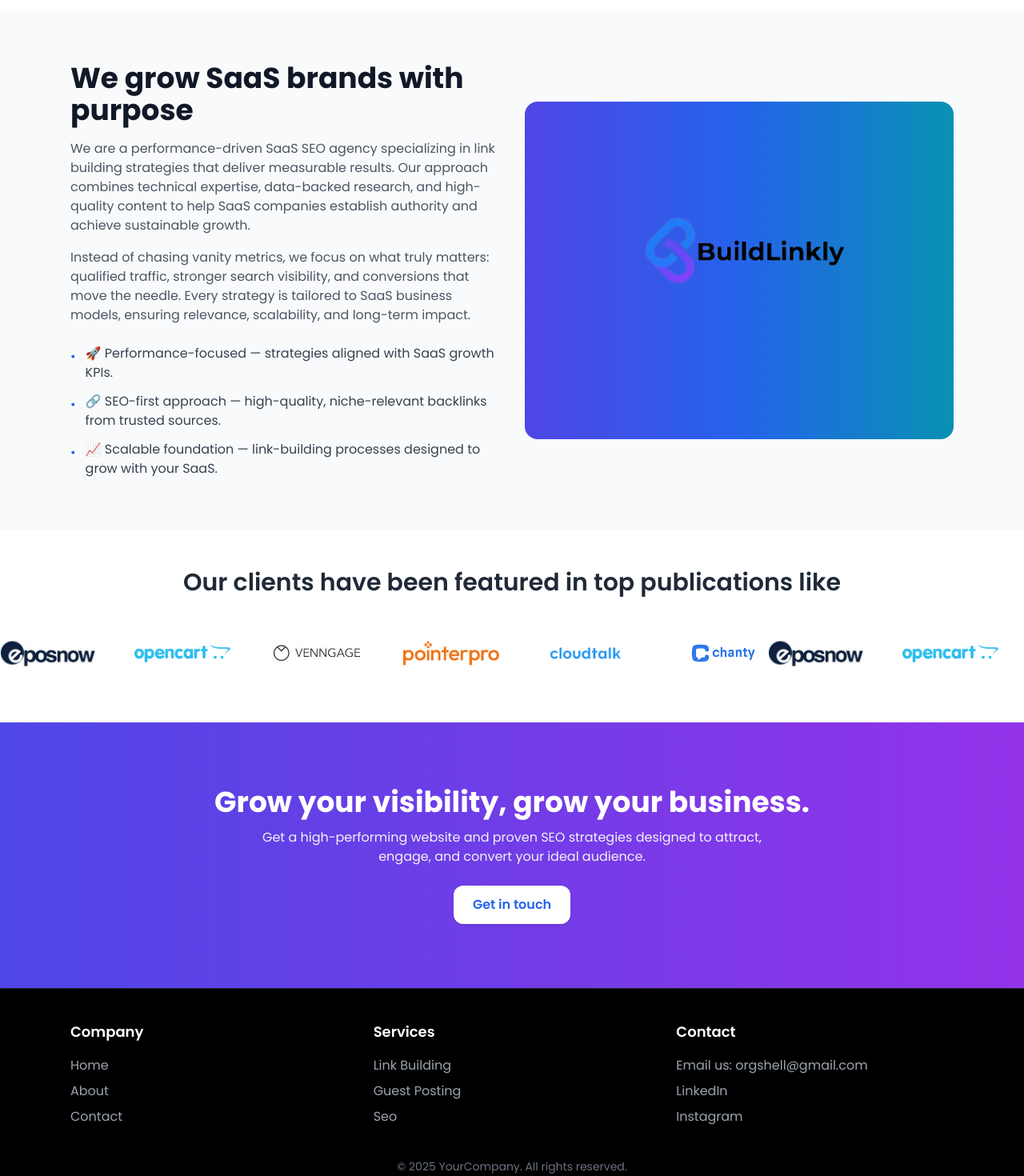
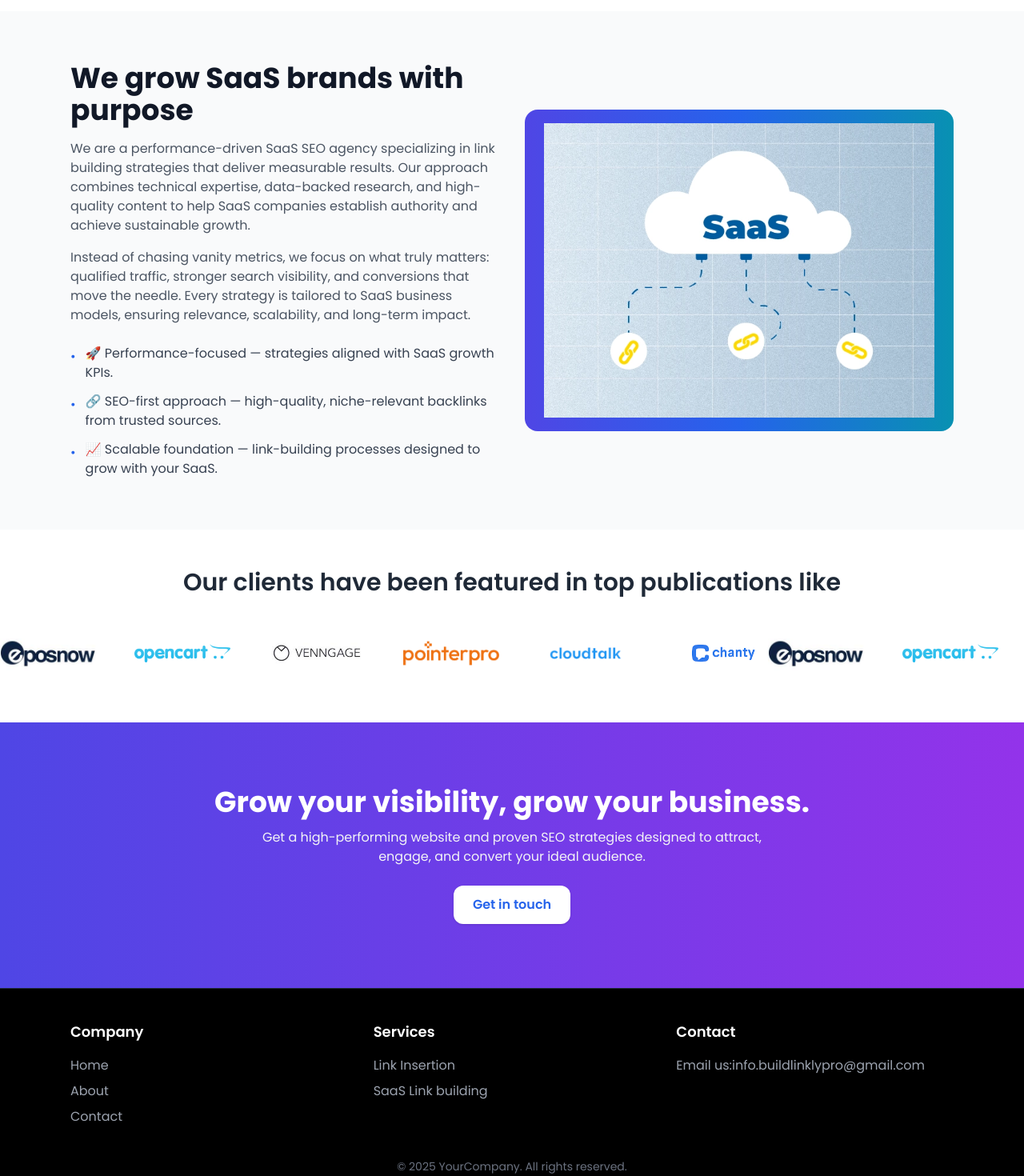
Before and after one commit to UsmanAfroz/Seo-App, a Next.js app: page / in a window 1280 px wide. Shown: the part 1180-2650 px from the top of the page at 80% size. Built offline with nearby package versions, Linux system fonts and the light colour scheme.

Commit message:
Pictures and footer

```diff
--- a/src/app/components/aboutSection.tsx
+++ b/src/app/components/aboutSection.tsx
@@ -59,10 +59,10 @@
             <div className="text-center px-6">
 
               <Image
-                          src="/logo01.png"
+                          src="/seo001.png"
                           alt="Link Building Illustration"
-                          width={150}
-                          height={100}
+                          width={470}
+                          height={470}
                           className="w-50 md:w-full"
                         />
             </div>
--- a/src/app/components/footer.tsx
+++ b/src/app/components/footer.tsx
@@ -18,9 +18,9 @@
     <div>
       <h4 className="text-white text-lg font-semibold mb-4">Services</h4>
       <ul className="space-y-2">
-        <li><a href="#" className="hover:text-white transition">Link Building</a></li>
-        <li><a href="#" className="hover:text-white transition">Guest Posting</a></li>
-        <li><a href="#" className="hover:text-white transition">Seo</a></li>
+        <li><a href="/pricing" className="hover:text-white transition">Link Insertion</a></li>
+        <li><a href="/pricing" className="hover:text-white transition">SaaS Link building</a></li>
+        {/* <li><a href="#" className="hover:text-white transition">Seo</a></li> */}
       </ul>
     </div>
 
@@ -28,9 +28,9 @@
     <div>
       <h4 className="text-white text-lg font-semibold mb-4">Contact</h4>
       <ul className="space-y-2">
-        <li><a href="#" className="hover:text-white transition">Email us: orgshell@gmail.com</a></li>
-        <li><a href="#" className="hover:text-white transition">LinkedIn</a></li>
-        <li><a href="#" className="hover:text-white transition">Instagram</a></li>
+        <li><a href="#" className="hover:text-white transition">Email us:info.buildlinklypro@gmail.com</a></li>
+        {/* <li><a href="#" className="hover:text-white transition">LinkedIn</a></li>
+        <li><a href="#" className="hover:text-white transition">Instagram</a></li> */}
       </ul>
     </div>
   </div>
--- a/src/app/components/hero.tsx
+++ b/src/app/components/hero.tsx
@@ -45,7 +45,7 @@
           >
             {/* Request a Call (links to Contact page) */}
             <MotionLink
-              href="/services"
+              href="/pricing"
               whileHover={{ scale: 1.07 }}
               whileTap={{ scale: 0.95 }}
               className="px-6 py-2 sm:py-3 rounded-lg text-base sm:text-lg font-medium
@@ -81,7 +81,7 @@
           className="hidden md:flex justify-center md:justify-end"
         >
           <Image
-            src="/seo001.png"
+            src="/build002.png"
             alt="Hero Illustration"
             width={450}
             height={450}
--- a/src/app/components/navbar.tsx
+++ b/src/app/components/navbar.tsx
@@ -26,7 +26,7 @@
           <Link href="/" className="hover:text-blue-600 transition">Home</Link>
           <Link href="/#about" className="hover:text-blue-600 transition">About</Link>
           <Link href="/blog" className="hover:text-blue-600 transition">Blog</Link>
-          <Link href="/services" className="hover:text-blue-600 transition">Pricing</Link>
+          <Link href="/pricing" className="hover:text-blue-600 transition">Pricing</Link>
           <Link href="/contact" className="hover:text-blue-600 transition">Contact</Link>
         </div>
 
@@ -56,7 +56,7 @@
           <Link href="/" className="block hover:text-blue-600 transition">Home</Link>
           <Link href="/#about" className="block hover:text-blue-600 transition">About</Link>
           <Link href="/blog" className="block hover:text-blue-600 transition">Blog</Link>
-          <Link href="/services" className="block hover:text-blue-600 transition">Pricing</Link>
+          <Link href="/pricing" className="block hover:text-blue-600 transition">Pricing</Link>
           <Link href="/contact" className="block hover:text-blue-600 transition">Contact</Link>
 
           {/* Mobile Button */}
```
Also changed, not shown: public/build001.png (added), public/build002.png (added), src/app/pricing/page.tsx (renamed from src/app/services/page.tsx).
